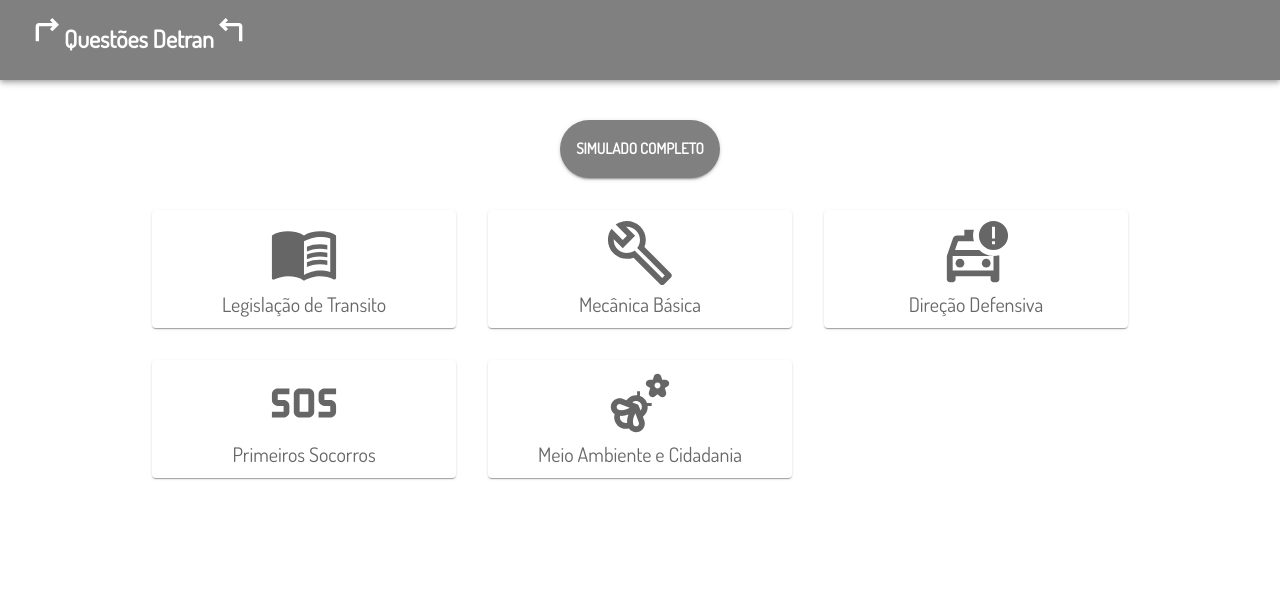
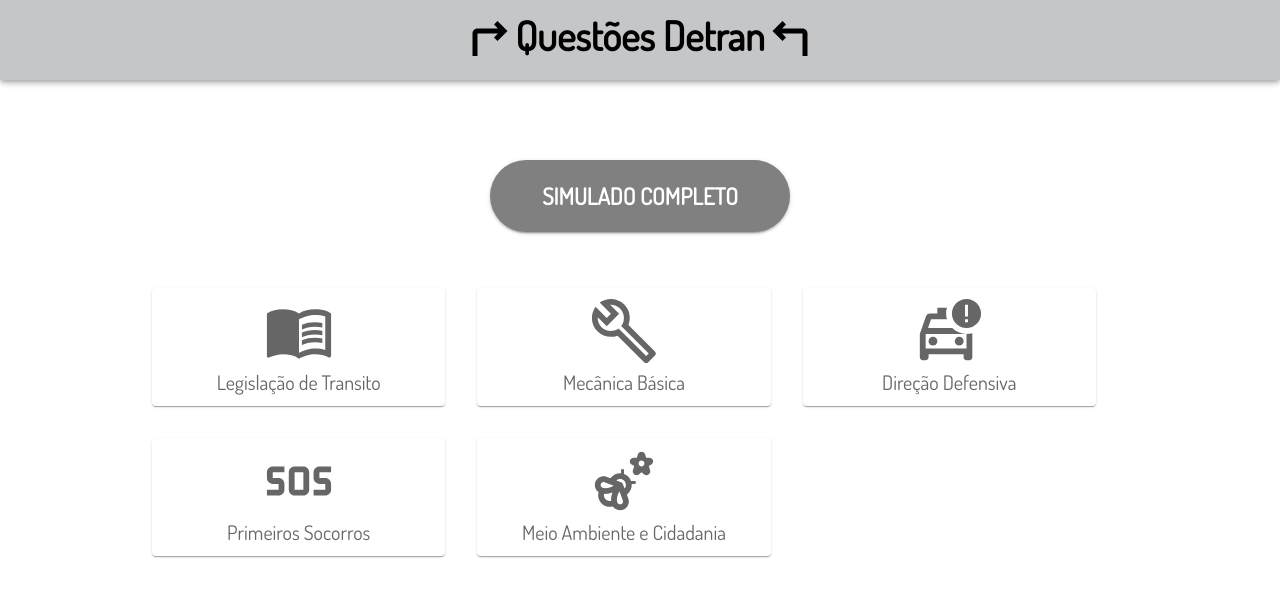
Before and after one commit to farsousa/teste-gh-pages, a React (Create React App) app: page / in a window 1280 px wide. Shown: the top 596 px of the page. Built offline with nearby package versions, Linux system fonts and the light colour scheme.

Commit message:
código responsivo quase pronto

```diff
--- a/src/App.tsx
+++ b/src/App.tsx
@@ -13,7 +13,6 @@ import TurnRightIcon from "@mui/icons-material/TurnRight";
 import TurnLeftIcon from "@mui/icons-material/TurnLeft";
 import AppBar from "@mui/material/AppBar";
 import Toolbar from "@mui/material/Toolbar";
-import IconButton from "@mui/material/IconButton";
 import '@fontsource/dosis'
 
 const Item = styled(Paper)(({ theme }) => ({
@@ -23,6 +22,9 @@ const Item = styled(Paper)(({ theme }) => ({
   textAlign: "center",
   color: theme.palette.text.secondary,
 }));
+
+const sm = 6;
+const md = 4;
 
 function App() {
 
@@ -39,16 +41,13 @@ function App() {
       height: "100vh",
     }}
   >
-    <AppBar
-      position="static"
-      sx={{ mb: 5, backgroundColor: "gray", height: 80 }}
-    >
-      <Toolbar>
-        <Typography variant="h5" component="div" sx={{ flexGrow: 1 , fontWeight:'bold'}}>
-          <TurnRightIcon sx={{ fontSize: 40 }} />
+    <AppBar sx={{ backgroundColor: "#c5c6c7", height: 80, pb:3,pt:0.5 }}>
+      <Toolbar sx={{ display: 'flex', justifyContent: 'center', alignItems: 'center', height: '100%' }}>
+        <Typography variant="h5" component="div" sx={{fontWeight:900,fontSize: 40, color:"black", display: 'flex', alignItems: 'center'}}>
+          <TurnRightIcon sx={{ fontSize: 60 }} />
 
            Questões Detran
-          <TurnLeftIcon sx={{ fontSize: 40 }} />
+          <TurnLeftIcon sx={{ fontSize: 60 }} />
 
         </Typography>
       </Toolbar>
@@ -56,12 +55,13 @@ function App() {
     <Button
       variant="contained"
       sx={{
-        width: "400",
-        mb: 4,
+        width: { xs: 300, sm: 300, md: 300, lg: 300, xl: 300 },
+        mb: 7,
+        mt:20,
         padding:2,
         color: "white",
         fontWeight: "bold",
-        fontSize: 15,
+        fontSize: 23,
         borderColor: "gray",
         borderRadius: 10,
         "&:hover": {
@@ -70,6 +70,8 @@ function App() {
           borderColor: "gray",
         },
         backgroundColor: "gray",
+        display: 'flex',
+        marginTop: { xs: 70, sm: 20, md: 30, lg: 20, xl: 20 },
       }}
     >
       Simulado Completo
@@ -77,13 +79,13 @@ function App() {
     <Box
       sx={{
         flexGrow: 1,
-        paddingRight: { xs: 1, sm: 3, md: 10, lg: 10, xl: 10 },
-        paddingLeft: { xs: 1, sm: 3, md: 10, lg: 10, xl: 10 },
+        paddingRight: { xs: 4, sm: 6, md: 10, lg: 10, xl: 10 },
+        paddingLeft: { xs: 4, sm: 6, md: 10, lg: 10, xl: 10 },
       }}
       className="main"
     >
-      <Grid container spacing={4} sx={{ flexWrap: "wrap" }}>
-        <Grid item xs={12} sm={4}>
+      <Grid className="card_group" container spacing={4} sx={{ flexWrap: "wrap" , width:'100%',mb:10}}>
+        <Grid item xs={12} sm={sm} md={md}>
           <Item
             sx={{
               display: "flex",
@@ -96,7 +98,7 @@ function App() {
             Transito</Typography>
           </Item>
         </Grid>
-        <Grid item xs={12} sm={4}>
+        <Grid item xs={12} sm={sm} md={md}>
           <Item
             sx={{
               display: "flex",
@@ -108,13 +110,13 @@ function App() {
             <BuildOutlinedIcon style={{ fontSize: 70 }} /> <Typography variant="h6">Mecânica Básica</Typography>
           </Item>
         </Grid>
-        <Grid item xs={12} sm={4}>
+        <Grid item xs={12} sm={sm} md={md}>
           <Item sx={{display: "flex",flexDirection: "column", justifyContent: "center",alignItems: "center",}}>
             <TaxiAlertOutlinedIcon style={{ fontSize: 70 }} />
             <Typography variant="h6">Direção Defensiva</Typography>
           </Item>
         </Grid>
-        <Grid item xs={12} sm={4}>
+        <Grid item xs={12} sm={sm} md={md}>
           <Item
             sx={{
               display: "flex",
@@ -126,7 +128,7 @@ function App() {
             <SosOutlinedIcon style={{ fontSize: 70 }} /> <Typography variant="h6">Primeiros Socorros</Typography>
           </Item>
         </Grid>
-        <Grid item xs={12} sm={4}>
+        <Grid item xs={12} sm={sm} md={md}>
           <Item
             sx={{
               display: "flex",
```
